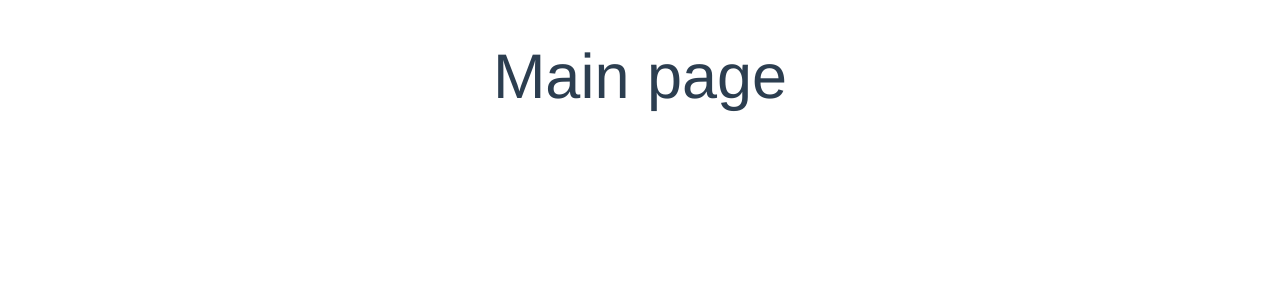
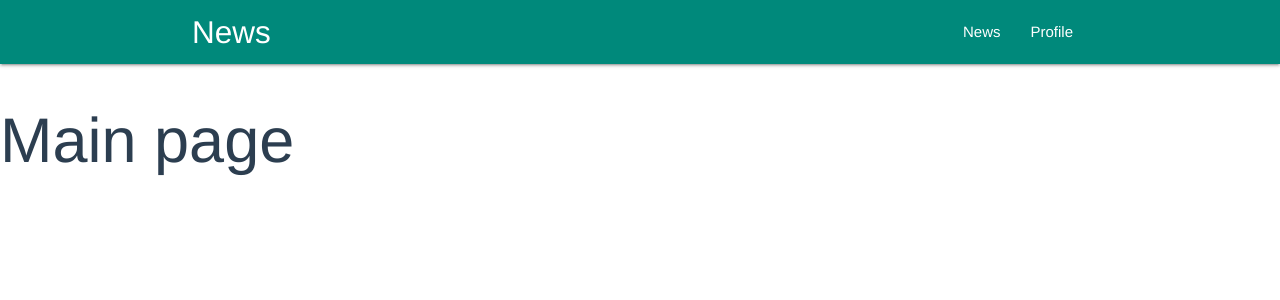
Before and after one commit to bogdanaks/news-test, a Vue app: page / in a window 1280 px wide. Shown: the top 300 px of the page. Built offline with nearby package versions, Linux system fonts and the light colour scheme.

Commit message:
Update default styles and import navbar comp.

```diff
--- a/src/App.vue
+++ b/src/App.vue
@@ -1,5 +1,6 @@
 <template>
   <div id="app">
+    <Navbar/>
     <router-view/>
   </div>
 </template>
@@ -9,7 +10,13 @@
   font-family: Avenir, Helvetica, Arial, sans-serif;
   -webkit-font-smoothing: antialiased;
   -moz-osx-font-smoothing: grayscale;
-  text-align: center;
   color: #2c3e50;
 }
 </style>
+
+<script>
+import Navbar from '@/components/Navbar.vue'
+export default {
+  components: {Navbar}
+}
+</script>
```
